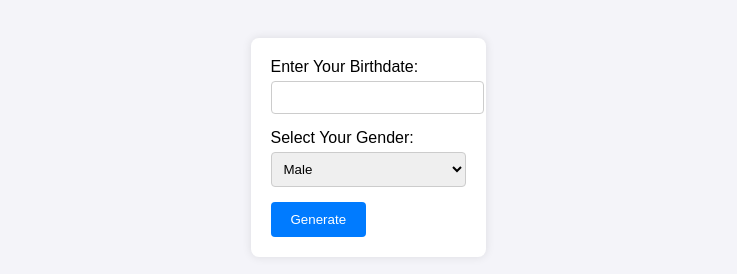
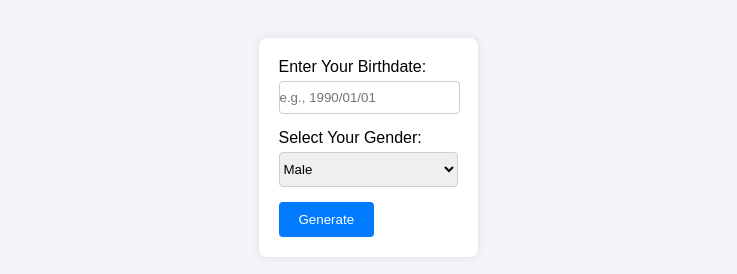
Before and after one commit to DiY-ai-spec/ow_luckynum, a plain HTML site: page index.html in a window 1280 px wide. Shown: the part 300-574 px from the top of the page, without its empty margins (272-1009 px from the left). Drawn offline with nearby package versions, Linux system fonts and the light colour scheme.

Commit message:
Update index.html

```diff
--- a/index.html
+++ b/index.html
@@ -37,7 +37,7 @@
         input[type="text"],
         select {
             width: 100%;
-            padding: 8px;
+            padding: 8px 0px;
             margin-bottom: 15px;
             border: 1px solid #ccc;
             border-radius: 4px;
@@ -68,7 +68,8 @@
     <h1>Personalized Daily Lucky Number Generator</h1>
     <form id="inputForm">
         <label for="birthdate">Enter Your Birthdate:</label>
-        <input type="text" id="birthdate" required>
+        <input type="text" id="birthdate" required
+            placeholder="e.g., 1990/01/01">
         <label for="gender">Select Your Gender:</label>
         <select id="gender">
             <option value="male">Male</option>
```
